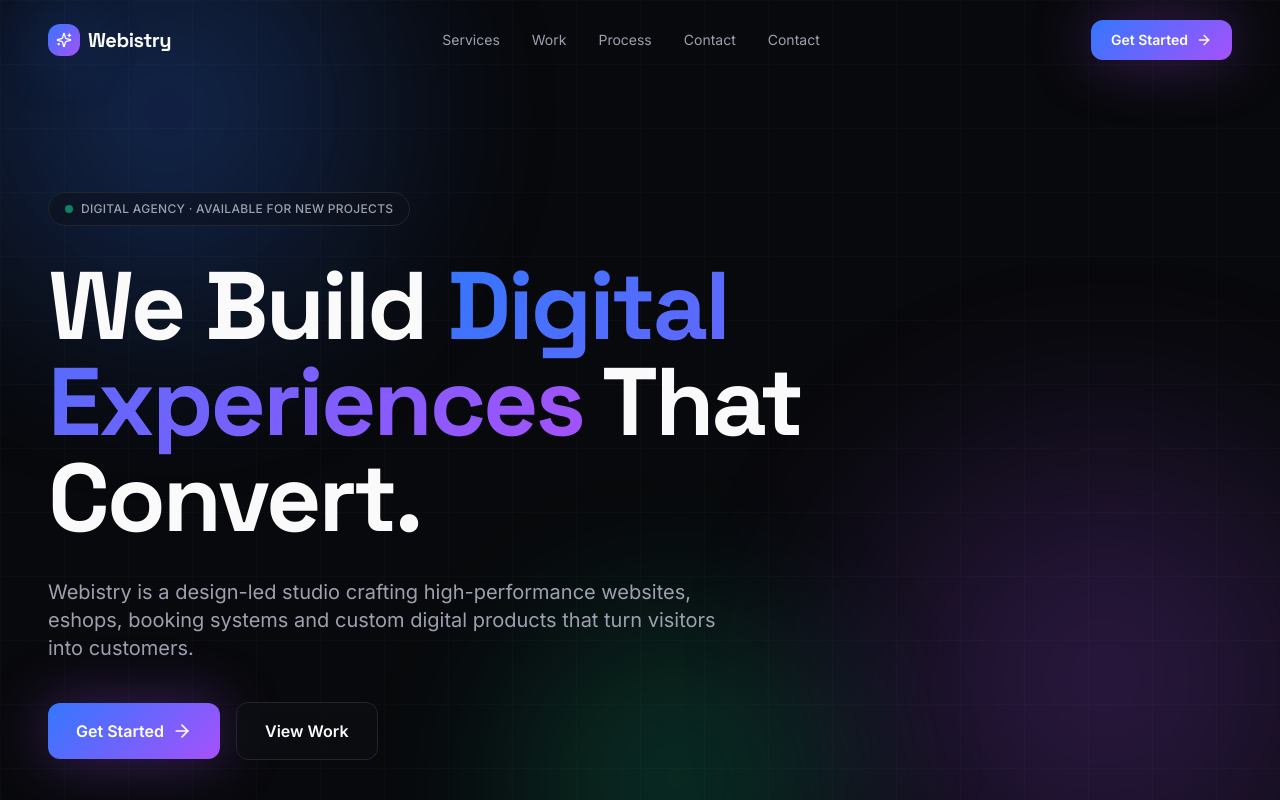
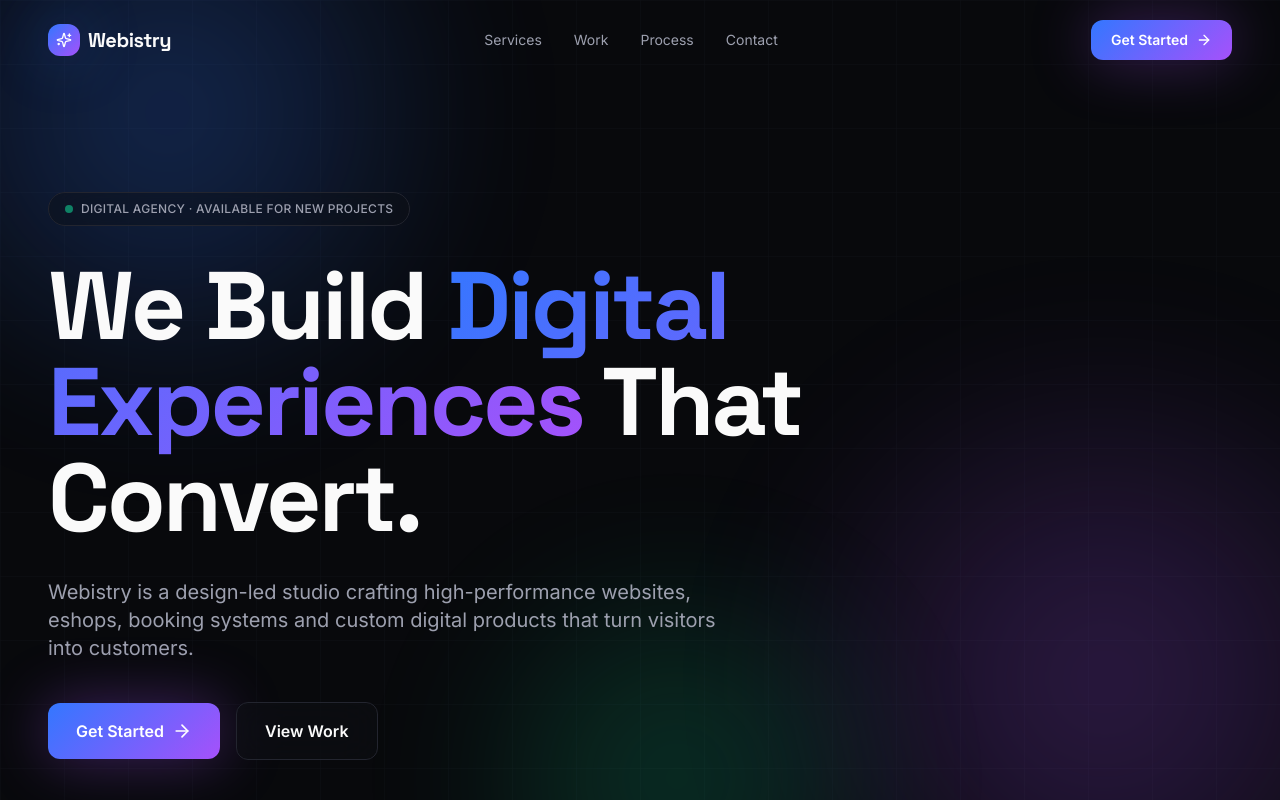
Before and after one commit to dimitristz001/webaria, a React (Vite) app: page / in a window 1280 px wide. Shown: the top 800 px of the page. Built offline with nearby package versions, Linux system fonts and the light colour scheme; the HTML template or start-up script is replaced by a standard one.

Commit message:
Changes
Co-authored-by: dimitristz001 <131684937+dimitristz001@users.noreply.github.com>

```diff
--- a/src/components/Hero.tsx
+++ b/src/components/Hero.tsx
@@ -8,7 +8,6 @@ const NAV = [
   { href: '#services', label: 'Services' },
   { href: '#portfolio', label: 'Work' },
   { href: '#about', label: 'Process' },
-  { href: '#contact', label: 'Contact' },
   { href: '#contact', label: 'Contact' },
 ]
 
```
